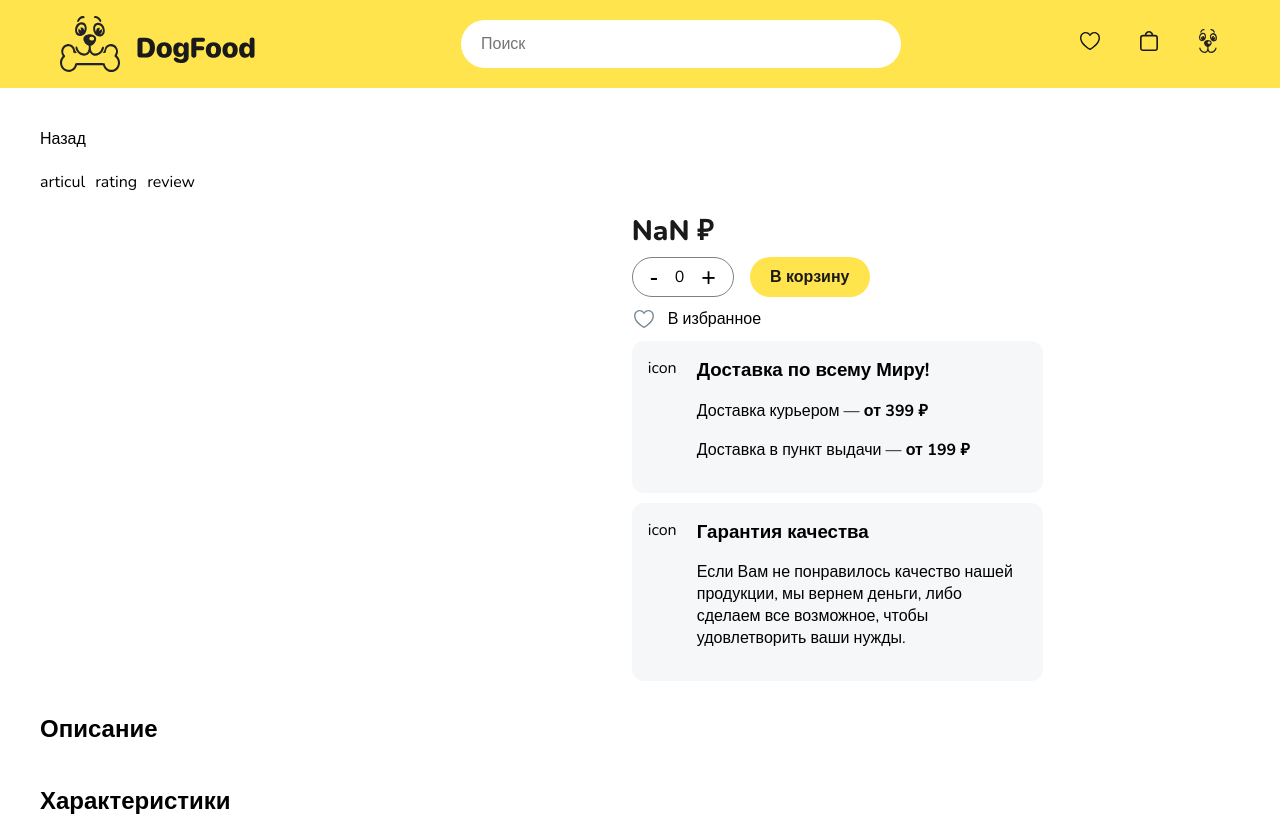
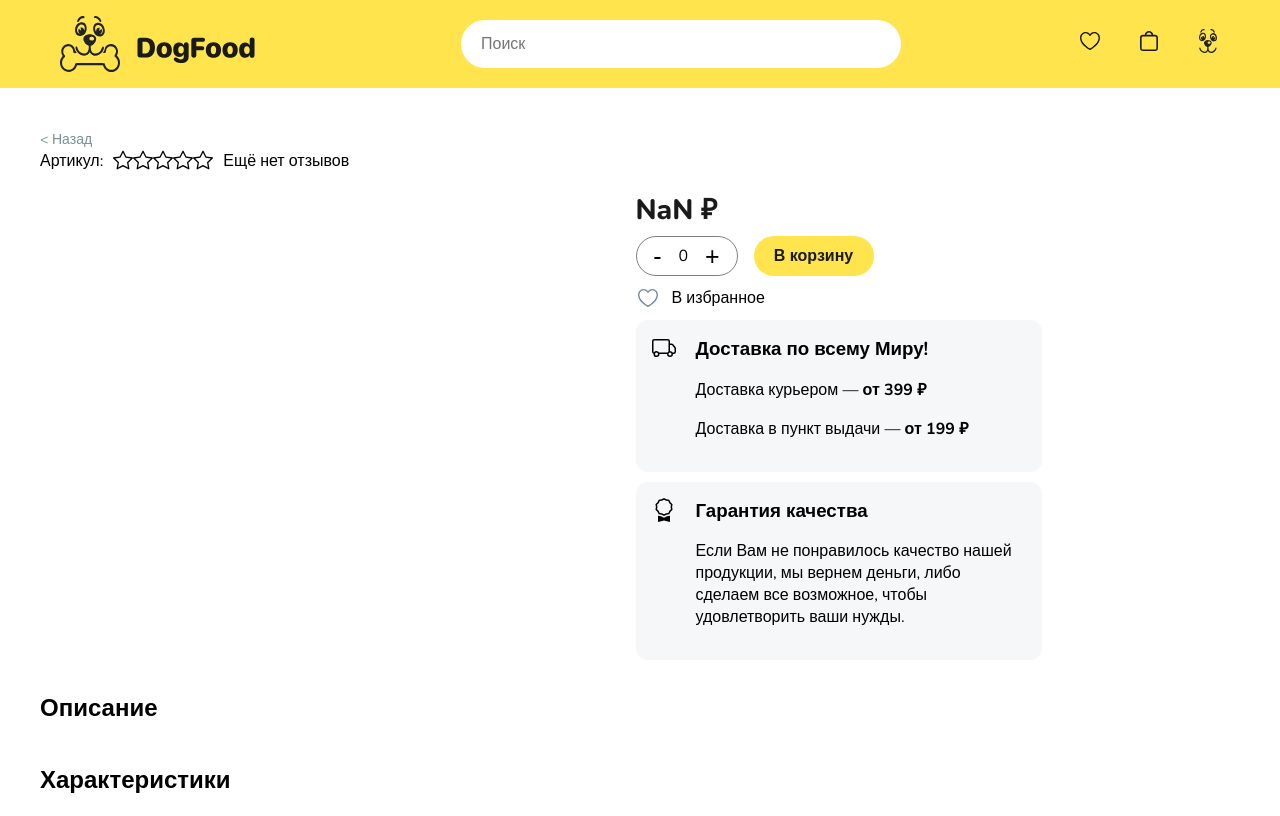
Before and after one commit to AndreyKapturin/DogFood, a React (Create React App) app: page /product/1 in a window 1280 px wide. Shown: the top 816 px of the page. Built offline with nearby package versions, Linux system fonts and the light colour scheme; no server answers.

Commit message:
Добавлена кнопка назад, звезды рейтинга на странице продукта

```diff
--- a/package.json
+++ b/package.json
@@ -7,6 +7,7 @@
     "@testing-library/react": "^13.4.0",
     "@testing-library/user-event": "^13.5.0",
     "react": "^18.2.0",
+    "react-bootstrap-icons": "^1.10.3",
     "react-dom": "^18.2.0",
     "react-router-dom": "^6.11.0",
     "react-scripts": "^5.0.1",
--- /dev/null
+++ b/src/components/BackBtn/index.jsx
@@ -0,0 +1,13 @@
+import React from "react";
+import "./style.css"
+import { Link } from "react-router-dom";
+
+const BackBtn = () => {
+    return (
+        <Link className="back-btn" to={-1}>
+            <span>{`< Назад`}</span>
+        </Link>
+    )
+}
+
+export default BackBtn;
--- /dev/null
+++ b/src/components/BackBtn/style.css
@@ -0,0 +1,7 @@
+.back-btn {
+    text-decoration: none;
+    font-weight: 400;
+    font-size: 14px;
+    line-height: 20px;
+    color: #7B8E98;
+}
--- a/src/components/Main/index.jsx
+++ b/src/components/Main/index.jsx
@@ -1,6 +1,6 @@
 import React from "react";
 import "./style.css"
-import CardList from "../CardList";
+import CardList from "../pages/CardList";
 import { Route, Routes } from "react-router-dom";
 import ProductPage from "../pages/ProductPage";
 
--- a/src/components/Product/index.jsx
+++ b/src/components/Product/index.jsx
@@ -1,17 +1,27 @@
 import React from "react";
 import "./style.css"
 import Like from "../images/Like";
+import BackBtn from "../BackBtn";
+import { Star, Truck, Award, StarFill } from "react-bootstrap-icons";
 
-const Product = ({ product }) => {
-    const { name, discount, price, description, pictures } = product;
+
+const Product = ({ product, getRate }) => {
+    const { name, discount, price, description, pictures, reviews } = product;
+    let rate = getRate(product);
+    const stars = []
+    for (let i = 0; i < 5; i++) {
+        i < rate ? stars.push(<StarFill key={`${StarFill}` + i} fill="#FFE44D" stroke="#1A1A1A" />) : stars.push(<Star key={`${Star}` + i} />)
+    }
+
     return (
         <div>
-            <span>Назад</span>
-            <h1>{name}</h1>
+            <BackBtn />
+            <h1 className="product__name">{name}</h1>
             <div className="rating-wrapper">
-                <span>articul</span>
-                <span>rating</span>
-                <span>review</span>
+                <span>Артикул: </span>
+                <span className="product___rating">{[...stars]}</span>
+                <span>{!!reviews ? `${reviews.length} отзыв` : "Ещё нет отзывов"}</span>
+                {/* Нужна функция для правильного окончания */}
             </div>
             <div className="info-wrapper">
                 <div className="pruduct-wrapper">
@@ -32,7 +42,7 @@ const Product = ({ product }) => {
                             <span>В избранное</span>
                         </div>
                         <div className="placeholrer-delivery">
-                            <span>icon</span>
+                            <Truck width="24" height="24" />
                             <div className="placeholrer-delivery__text">
                                 <h3>Доставка по всему Миру!</h3>
                                 <p>Доставка курьером — <b>от 399 ₽</b></p>
@@ -40,7 +50,7 @@ const Product = ({ product }) => {
                             </div>
                         </div>
                         <div className="placeholrer-guarantee">
-                            <span>icon</span>
+                            <Award width="24" height="24" />
                             <div className="placeholrer-guarantee__text">
                                 <h3>Гарантия качества</h3>
                                 <p>Если Вам не понравилось качество нашей продукции, мы вернем деньги, либо сделаем все возможное, чтобы удовлетворить ваши нужды.</p>
--- a/src/components/Product/style.css
+++ b/src/components/Product/style.css
@@ -3,8 +3,17 @@
     gap: 10px;
 }
 
+.product___rating {
+    font-size: 20px;
+    line-height: 15px;
+}
+
 .info-wrapper {
     display: grid;
+}
+
+.product__name{
+    margin: 0;
 }
 
 .pruduct-wrapper {
--- a/src/components/pages/CardList/index.jsx
+++ b/src/components/pages/CardList/index.jsx
@@ -1,6 +1,6 @@
 import React from "react";
 import "./style.css"
-import Card from "../Card";
+import Card from "../../Card";
 
 const CardList = ({cards}) => {
     return (
--- a/src/components/pages/ProductPage/index.jsx
+++ b/src/components/pages/ProductPage/index.jsx
@@ -12,10 +12,22 @@ const ProductPage = () => {
             setProduct(data);
         })
     }, [id])
-    console.log(product);
+
+    const getRate = (product) => {
+        if (product.reviews) {
+            const rate = product.reviews.reduce((avg, review, i, arr) => {
+                if (i !== arr.length - 1) {
+                    return avg += review.rating
+                } else {
+                    return (avg += review.rating) / arr.length
+                }
+            }, 0)
+            return Math.floor(rate)
+        }
+    }
     return (
         <div className="productPage">
-            <Product product={product} />
+            <Product product={product} getRate={getRate} />
         </div>
     )
 }
```
Also changed, not shown: 1 other file (tests, documents, lock files or other folders).
